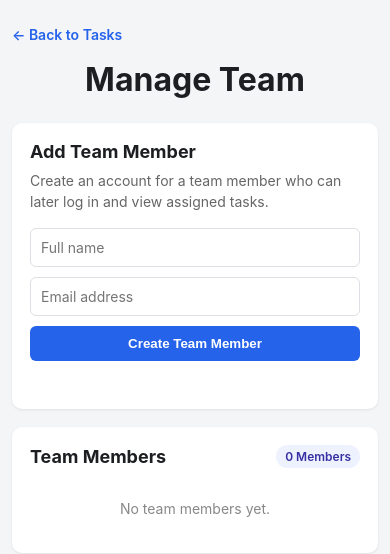
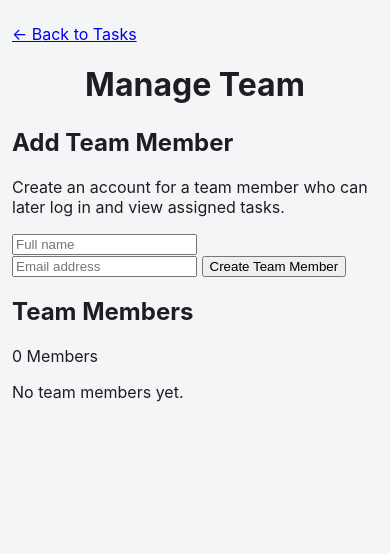
Before and after one commit to Nehatere/task_manager, a plain HTML site: page frontend/team-management.html in a window 390 px wide. Drawn offline with Linux system fonts and the light colour scheme; a script that the page names is missing.

Commit message:
Update style.css

```diff
--- a/frontend/style.css
+++ b/frontend/style.css
@@ -400,120 +400,5 @@ h1 {
   .status-select {
     flex: 1;
   }
-  /* Team Management */
 
-.page-header {
-  margin-bottom: 20px;
 }
-
-.page-header h1 {
-  margin-top: 16px;
-}
-
-.back-btn {
-  display: inline-block;
-  color: #2563eb;
-  text-decoration: none;
-  font-size: 14px;
-  font-weight: 600;
-}
-
-.back-btn:hover {
-  text-decoration: underline;
-}
-
-.team-card {
-  background: white;
-  border-radius: 10px;
-  padding: 18px;
-  margin-bottom: 18px;
-  box-shadow: 0 1px 3px rgba(0, 0, 0, 0.08);
-}
-
-.team-card h2 {
-  margin: 0 0 8px;
-  font-size: 18px;
-}
-
-.team-help {
-  margin: 0 0 16px;
-  color: #666;
-  font-size: 14px;
-  line-height: 1.5;
-}
-
-.member-form {
-  display: flex;
-  flex-direction: column;
-  gap: 10px;
-}
-
-.member-form input {
-  width: 100%;
-  padding: 10px;
-  border: 1px solid #dcdfe3;
-  border-radius: 6px;
-  font-family: inherit;
-  font-size: 14px;
-}
-
-.member-form input:focus {
-  outline: none;
-  border-color: #2563eb;
-}
-
-.member-form button {
-  padding: 10px;
-  border: none;
-  border-radius: 6px;
-  background: #2563eb;
-  color: white;
-  font-weight: 600;
-  cursor: pointer;
-}
-
-.member-form button:hover {
-  background: #1d4ed8;
-}
-
-.member-message {
-  min-height: 18px;
-  margin: 12px 0 0;
-  font-size: 14px;
-}
-
-.team-section-header {
-  display: flex;
-  justify-content: space-between;
-  align-items: center;
-  gap: 10px;
-  margin-bottom: 14px;
-}
-
-.team-section-header h2 {
-  margin: 0;
-}
-
-.member-count {
-  background: #eef2ff;
-  color: #3730a3;
-  padding: 4px 9px;
-  border-radius: 999px;
-  font-size: 12px;
-  font-weight: 600;
-}
-
-.member-list {
-  display: flex;
-  flex-direction: column;
-  gap: 10px;
-}
-
-.empty-members {
-  text-align: center;
-  color: #888;
-  font-size: 14px;
-  padding: 18px 0;
-  margin: 0;
-}
-}
```
